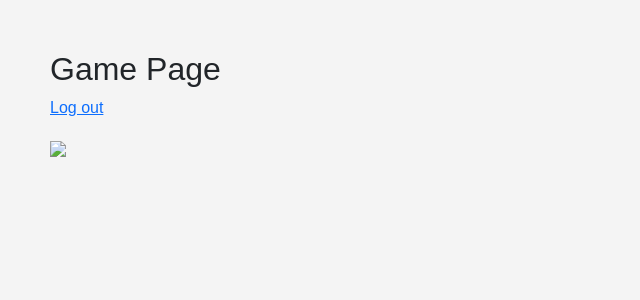
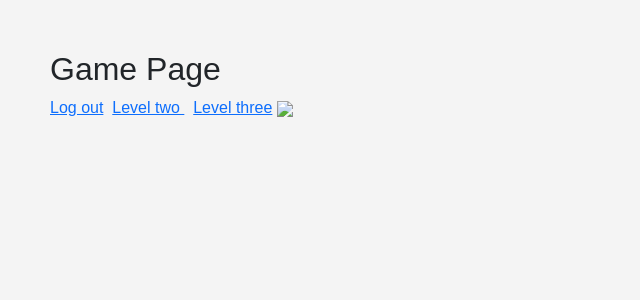
Before and after one commit to ovirce/TSP, a PHP site: page /Level_one.php in a window 1280 px wide. Shown: the top 300 px of the page, without its empty margins (0-640 px from the left). Run offline with PHP 8.4, Linux system fonts and the light colour scheme.

Commit message:
Add files via upload

```diff
--- a/Level_one.php
+++ b/Level_one.php
@@ -11,7 +11,9 @@
     <link rel="stylesheet" href="style.css">
     <script src="scripts/index.js"></script>
     <h2>Game Page</h2>
-    <p><a href="logout.php">Log out</a></p>
+    <a href="logout.php">Log out</a>&nbsp;
+    <a href="Level_one.php"> Level two </a>&nbsp;
+    <a href="Level_two.php">Level three</a>
     <img src="" alt=" ">
     <img scr=" " alt="">
   </body>
```
